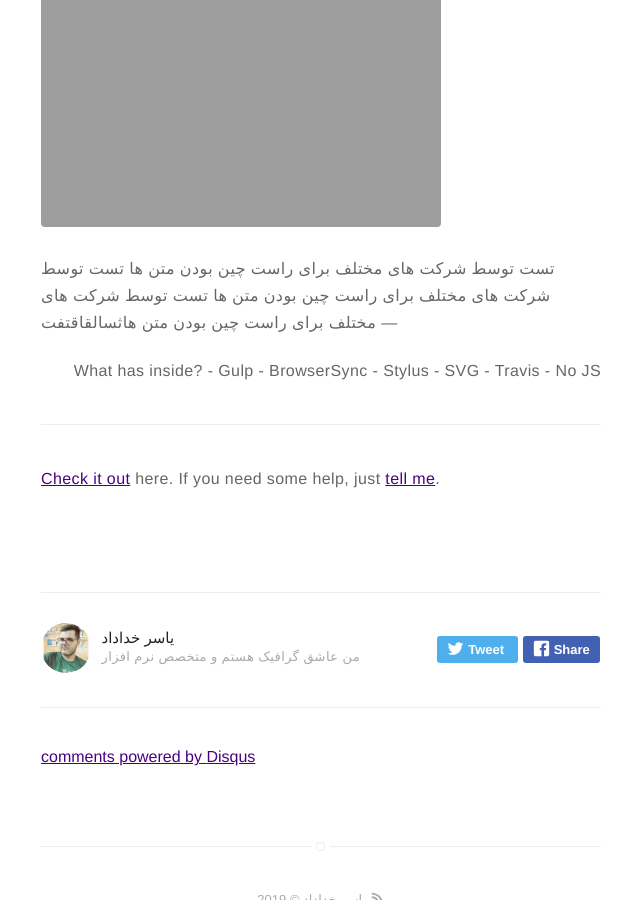
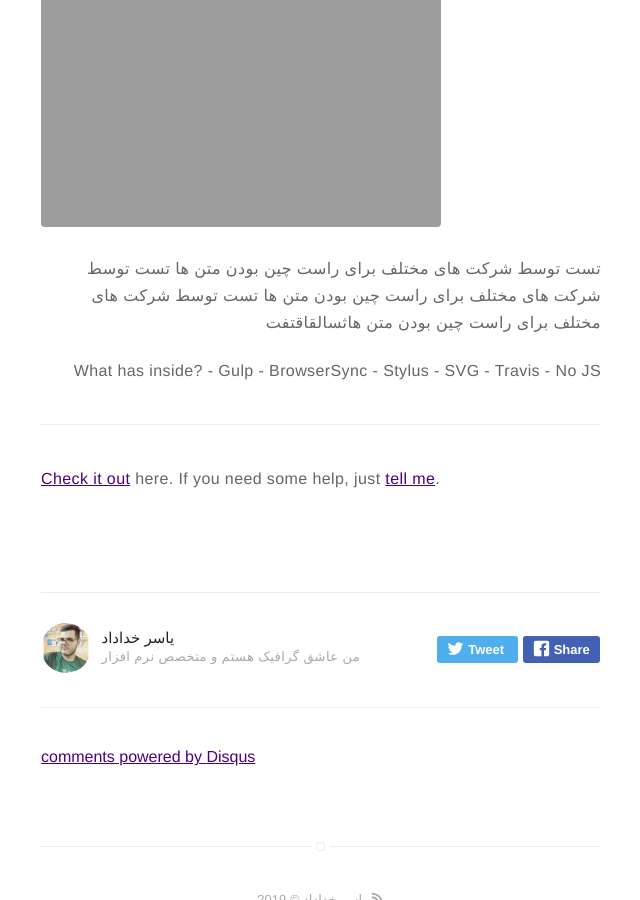
Before and after one commit to yaserkhodadad/yaserkhodadad.github.io, a Jekyll site: the page built from _posts/2016-01-23-indigo-jekyll-theme.markdown, in a window 1280 px wide and 900 px high, scrolled down 1081 px. Shown: the whole window, without its empty margins (319-959 px from the left). Built offline with Jekyll 4.4.1, drawn with Linux system fonts in a browser that asks for light colours; emoji names are drawn with the system emoji font; comment, search, counter and statistics services are not loaded.

Commit message:
Update 2016-01-23-indigo-jekyll-theme.markdown

```diff
--- a/_posts/2016-01-23-indigo-jekyll-theme.markdown
+++ b/_posts/2016-01-23-indigo-jekyll-theme.markdown
@@ -16,9 +16,11 @@ externalLink: false
 ![Screenshot](https://yaserkhodadad.github.io/assets/port/p1.png)
 ![Screenshot](https://yaserkhodadad.github.io/assets/port/p2.png)
 
+<p style="direction:rtl">
 تست توسط شرکت های مختلف برای راست چین بودن متن ها تست توسط شرکت های مختلف برای راست چین بودن متن ها
 تست توسط شرکت های مختلف برای راست چین بودن متن هاثسالقاقتفت
----
+</p>
+
 
 
 
```
